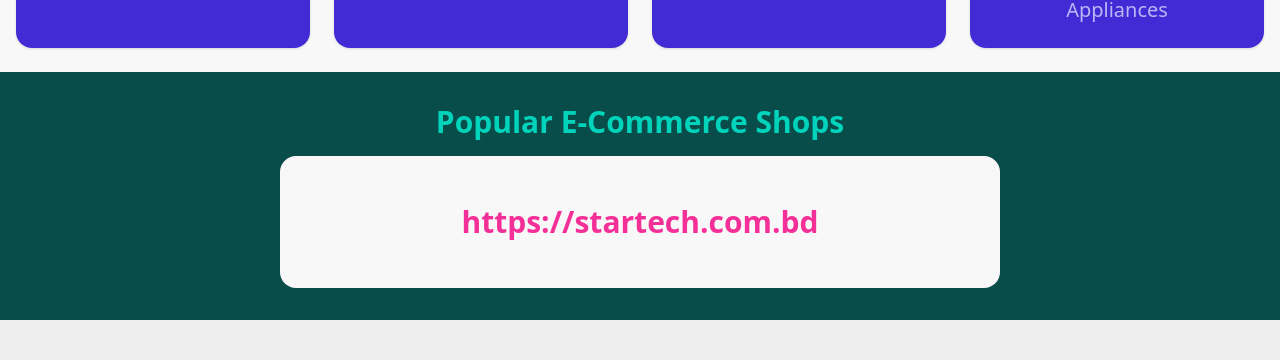
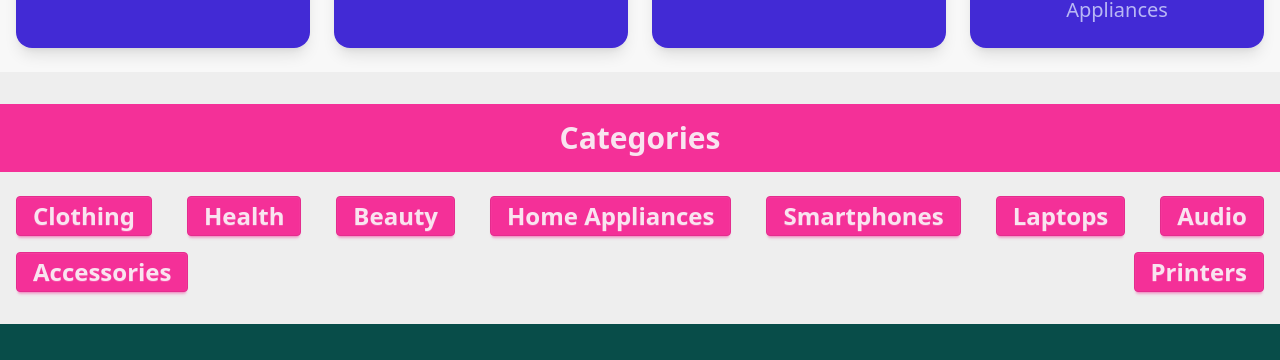
Before and after one commit to KYusufbd/discount-pro, a React (Vite) app: page / in a window 1280 px wide. Shown: the part 2136-2496 px from the top of the page. Built offline with nearby package versions, Linux system fonts and the light colour scheme.

Commit message:
Added Category section to home page

```diff
--- a/src/App.jsx
+++ b/src/App.jsx
@@ -7,7 +7,7 @@ import CouponContext from "./contexts/CouponContext";
 function App() {
   const [theme, setTheme] = useState("light");
   const [coupons, setCoupons] = useState([]);
-  const [brands, setBrands] = useState();
+  const [brands, setBrands] = useState([]);
 
   const switchTheme = () => {
     theme === "light" ? setTheme("dark") : setTheme("light");
--- a/src/components/Brands.jsx
+++ b/src/components/Brands.jsx
@@ -1,11 +1,19 @@
-import { useContext } from "react";
+import { useContext, useEffect, useState } from "react";
 import CouponContext from "../contexts/CouponContext";
 import StarRatings from "react-star-ratings";
 import { motion } from "framer-motion";
-import { Link } from "react-router";
+import { Link, useParams } from "react-router";
 
 const Brands = () => {
   const { coupons, brands } = useContext(CouponContext);
+  const [brandsToDisplay, setBrandsToDisplay] = useState([]);
+  const category = useParams().category;
+
+  useEffect(() => {
+    const filteredByCateg = [];
+    category && coupons.map(c => c.category === category && filteredByCateg.push(c.brand_name));
+    filteredByCateg.length ? setBrandsToDisplay(filteredByCateg) : setBrandsToDisplay(brands)
+  }, [brands, category, coupons]);
 
   return (
     <div>
@@ -38,7 +46,7 @@ const Brands = () => {
         </div>
       </div>
       <div className="section flex flex-col gap-5 bg-base-200 py-8">
-        {brands?.map((b) => {
+        {brandsToDisplay?.map((b) => {
           const brand = coupons.find((c) => c.brand_name === b);
           return (
             <div
--- a/src/components/BrandsOnSale.jsx
+++ b/src/components/BrandsOnSale.jsx
@@ -22,7 +22,7 @@ const BrandsOnSale = ({ coupons }) => {
           return (
             <div
               key={b._id}
-              className="card bg-base-100 w-full shadow-sm rounded-2xl overflow-hidden"
+              className="card bg-base-100 w-full shadow-lg rounded-2xl overflow-hidden"
             >
               <figure className="w-full h-40 px-4 py-6">
                 <img
--- /dev/null
+++ b/src/components/Categories.jsx
@@ -0,0 +1,40 @@
+import PropTypes from "prop-types";
+import { useEffect } from "react";
+import { useState } from "react";
+import { Link } from "react-router";
+
+const Categories = ({ coupons }) => {
+  const [categories, setCategories] = useState([]);
+
+  useEffect(() => {
+    const c = [];
+    coupons.map((e) => c.includes(e.category) || c.push(e.category));
+    setCategories(c);
+  }, [coupons]);
+
+  return (
+    <div className="bg-base-300 flex flex-col gap-6 py-8">
+      <div className="section bg-secondary text-secondary-content py-4">
+        <h1 className="text-3xl font-bold text-center">Categories</h1>
+      </div>
+      <div className="section flex flex-row flex-wrap gap-4 justify-between">
+        {categories.map((c) => {
+          return (
+            <Link to={`/category/${c}`}
+              key={categories.indexOf(c)}
+              className="btn btn-secondary text-lg md:text-xl lg:text-2xl"
+            >
+              {c}
+            </Link>
+          );
+        })}
+      </div>
+    </div>
+  );
+};
+
+Categories.propTypes = {
+  coupons: PropTypes.array.isRequired,
+};
+
+export default Categories;
--- a/src/components/Home.jsx
+++ b/src/components/Home.jsx
@@ -4,6 +4,7 @@ import BrandsOnSale from "./BrandsOnSale";
 import TopBrands from "./TopBrands";
 import CouponContext from "../contexts/CouponContext";
 import PopularShops from "./PopularShops";
+import Categories from "./Categories";
 
 const Home = () => {
   const { coupons, brands } = useContext(CouponContext);
@@ -12,6 +13,7 @@ const Home = () => {
       <Banner />
       <TopBrands coupons={coupons} brands={brands} />
       <BrandsOnSale coupons={coupons} brands={brands} />
+      <Categories coupons={coupons} />
       <PopularShops coupons={coupons} />
     </div>
   );
--- a/src/components/PopularShops.jsx
+++ b/src/components/PopularShops.jsx
@@ -15,8 +15,6 @@ const PopularShops = ({ coupons }) => {
     coupons.map((c) => s.includes(c.shop_link) || s.push(c.shop_link));
     setShops(s);
   }, [coupons]);
-
-  console.log(shops);
 
   return (
     <div className="flex flex-col gap-4 w-full py-8 bg-accent-content">
@@ -53,7 +51,7 @@ const PopularShops = ({ coupons }) => {
 };
 
 PopularShops.propTypes = {
-  coupons: PropTypes.string.isRequired,
+  coupons: PropTypes.array.isRequired,
 };
 
 export default PopularShops;
--- a/src/main.jsx
+++ b/src/main.jsx
@@ -21,6 +21,7 @@ createRoot(document.getElementById("root")).render(
           <Route path="/about" element={<About />} />
           <Route path="/login" element={<LoginReg />} />
           <Route path="/brand/:id" element={<Coupon />} />
+          <Route path="/category/:category" element={<Brands />} />
         </Route>
       </Routes>
     </BrowserRouter>
```
